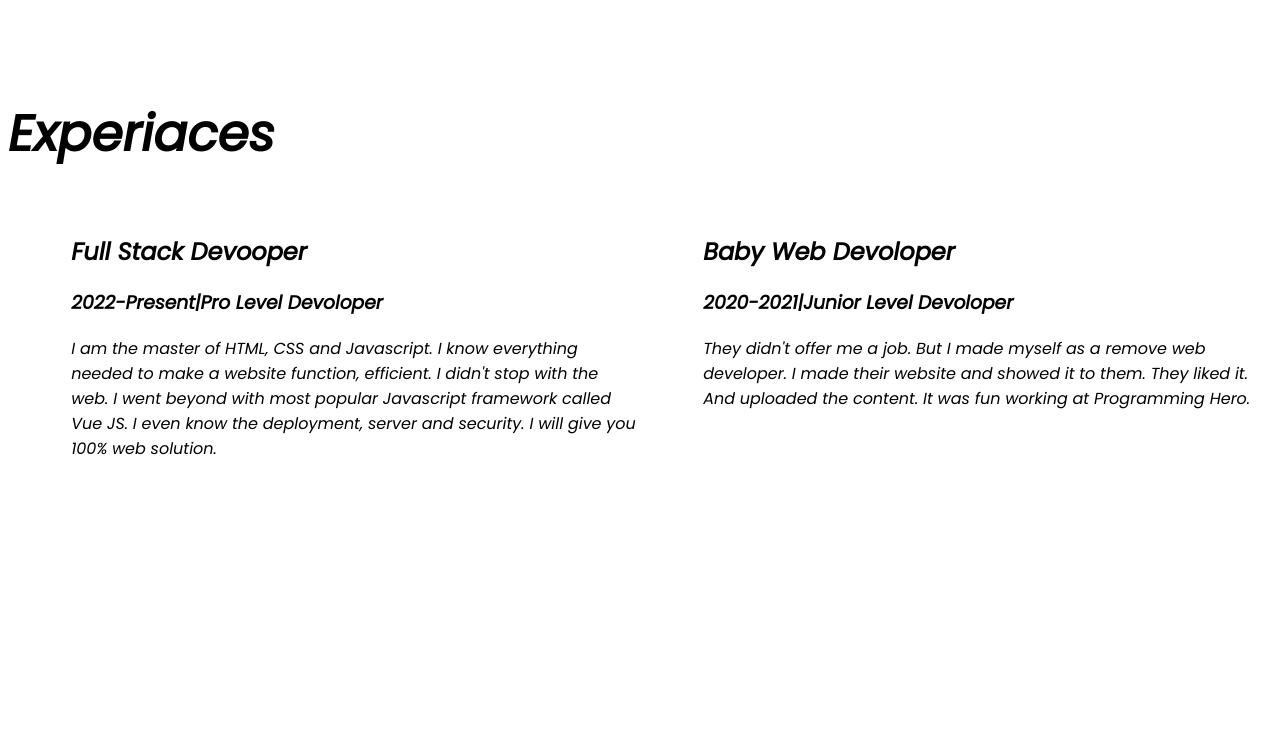
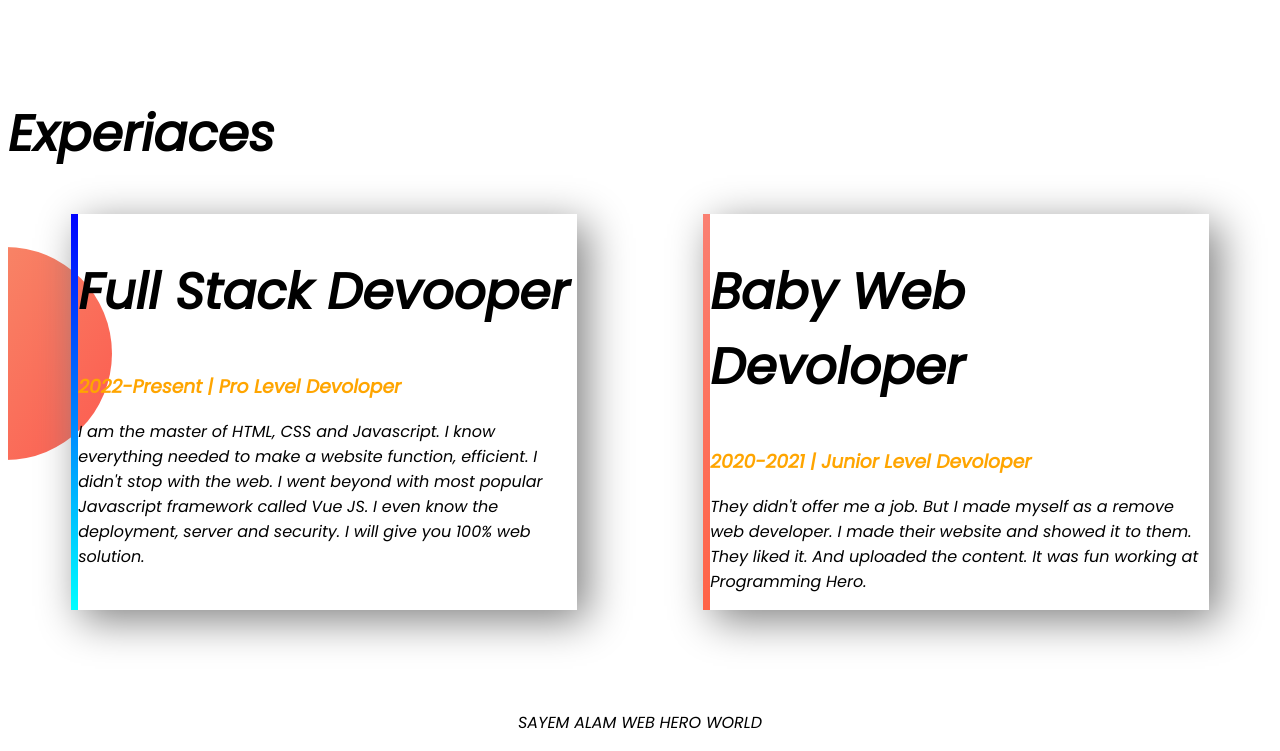
Before and after one commit to sayem555/Sayem-Alam-portfolio, a plain HTML site: page index.html in a window 1280 px wide. Shown: the part 909-1660 px from the top of the page. Before the commit the page ends 1486 px from the top, so only its background shows below. Drawn offline with Linux system fonts and the light colour scheme.

Commit message:
portflio

```diff
--- a/index.html
+++ b/index.html
@@ -45,21 +45,21 @@
 
     </section>
 
-    <section class="Experiace -area">
+    <section class="experiance-area">
         <h1>Experiaces</h1>
         <div class="flexiable-container">
-            <div class="half-width">
-                <h2>Full Stack Devooper</h2>
-                <h3>2022-Present|Pro Level Devoloper</h3>
+            <div id="experiance-border1" class="experiance-item">
+                <h1>Full Stack Devooper</h1>
+                <h3 class="orange-color"> 2022-Present | Pro Level Devoloper</h3>
                 <p>I am the master of HTML, CSS and Javascript. I know everything needed to make a website function,
                     efficient. I didn't stop with the web. I went beyond with most popular Javascript framework called
                     Vue
                     JS. I even know the deployment, server and security. I will give you 100% web solution.</p>
 
             </div>
-            <div class="half-width">
-                <h2>Baby Web Devoloper</h2>
-                <h3>2020-2021|Junior Level Devoloper</h3>
+            <div id="experiance-border2" class="experiance-item">
+                <h1>Baby Web Devoloper</h1>
+                <h3 class="orange-color">2020-2021 | Junior Level Devoloper</h3>
                 <p>They didn't offer me a job. But I made myself as a remove web developer. I made their website and
                     showed
                     it to them. They liked it. And uploaded the content. It was fun working at Programming Hero.</p>
@@ -75,7 +75,9 @@
 </div>
 
 </section>
-
+<footer>
+    <p>SAYEM ALAM WEB HERO WORLD</p>
+</footer>
 </body>
 
 </html>
--- a/style.css
+++ b/style.css
@@ -1,5 +1,5 @@
 body{
-    font-family: 'Poppins';
+    font-family: 'Poppins', sans-serif;
 }
 h1{
     font-size: 50px;
@@ -35,3 +35,33 @@ h1{
     background-repeat: no-repeat;
     background-position: right;
 }
+.experiance-item{
+    box-shadow: 10px 10px 40px gray;
+    width: 40%;
+    margin-left: 5%;
+    margin-right: 5%;
+
+
+}
+.experiance-area{
+    background-position: left;
+    background-image: url(images/exp-bg.png);
+    background-repeat: no-repeat;
+
+}
+#experiance-border1
+{
+    border-left: 7px Solid;
+    border-image: linear-gradient(blue, cyan);
+    border-image-slice: 1;
+
+}
+#experiance-border2{
+
+    border-left: 7px Solid;
+    border-image: linear-gradient(salmon,tomato);
+    border-image-slice: 1;
+}
+footer p{
+    text-align: center;
+}
```
